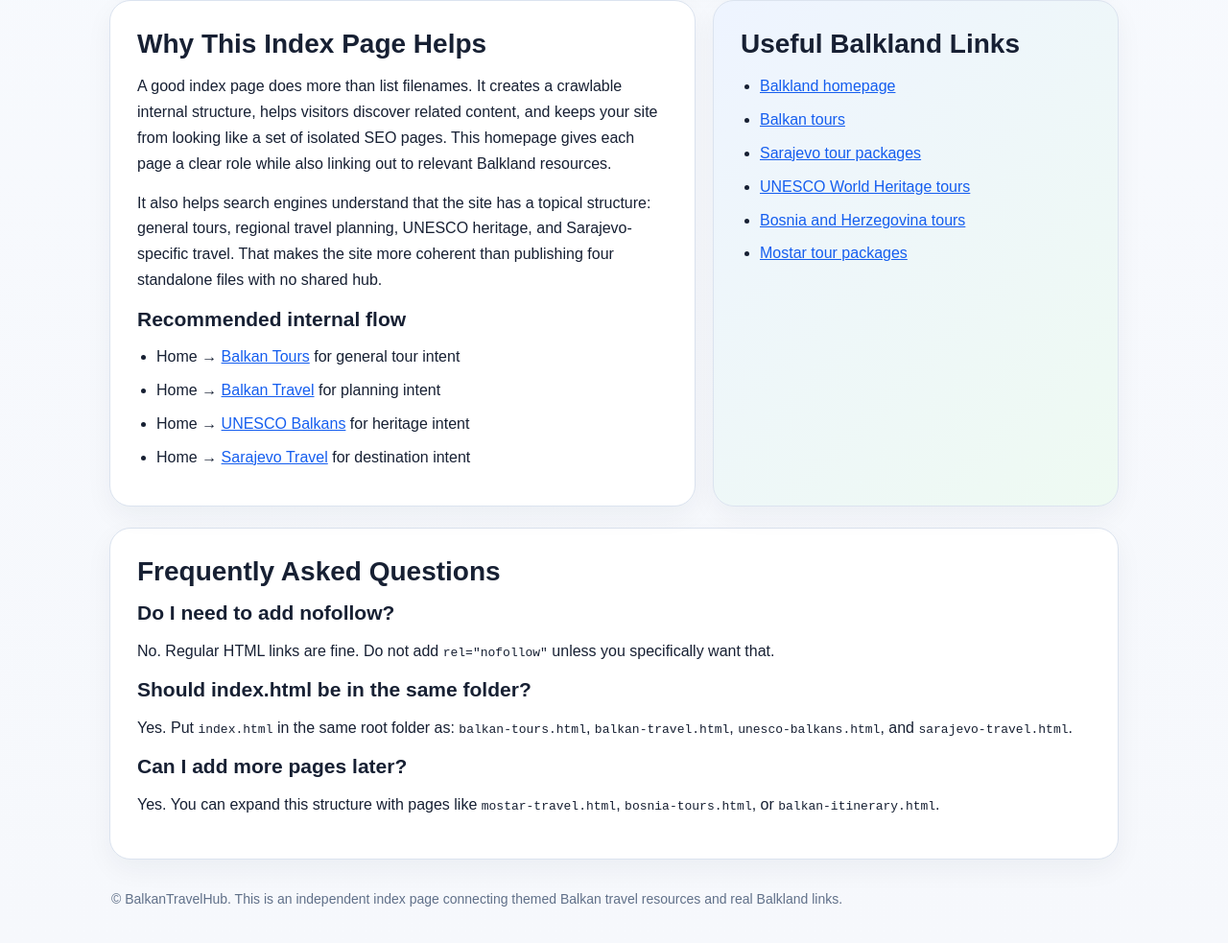
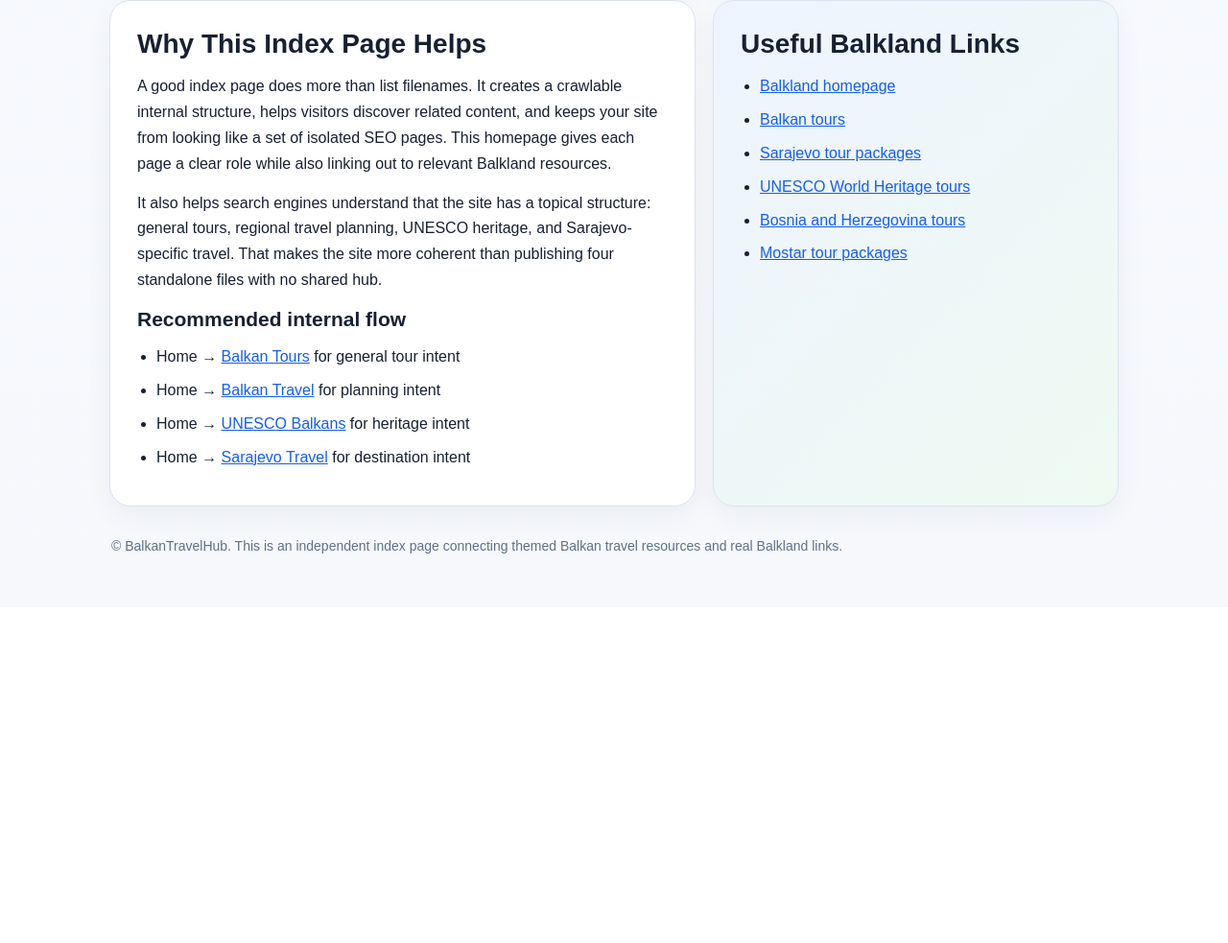
Before and after one commit to balklandtours/balklandtours.github.io, a plain HTML site: page index.html in a window 1280 px wide. Shown: the part 1508-2491 px from the top of the page at 96% size. After the commit the page ends 2141 px from the top, so only its background shows below. Drawn offline with Linux system fonts and the light colour scheme.

Commit message:
Update index.html

```diff
--- a/index.html
+++ b/index.html
@@ -351,29 +351,7 @@
         </aside>
       </section>
 
-      <section class="card">
-        <h2>Frequently Asked Questions</h2>
-        <h3>Do I need to add nofollow?</h3>
-        <p>
-          No. Regular HTML links are fine. Do not add <code>rel="nofollow"</code> unless you specifically want that.
-        </p>
 
-        <h3>Should index.html be in the same folder?</h3>
-        <p>
-          Yes. Put <code>index.html</code> in the same root folder as:
-          <code>balkan-tours.html</code>,
-          <code>balkan-travel.html</code>,
-          <code>unesco-balkans.html</code>,
-          and <code>sarajevo-travel.html</code>.
-        </p>
-
-        <h3>Can I add more pages later?</h3>
-        <p>
-          Yes. You can expand this structure with pages like <code>mostar-travel.html</code>,
-          <code>bosnia-tours.html</code>, or <code>balkan-itinerary.html</code>.
-        </p>
-      </section>
-    </main>
 
     <footer class="footer">
       © BalkanTravelHub. This is an independent index page connecting themed Balkan travel resources and real Balkland links.
```
